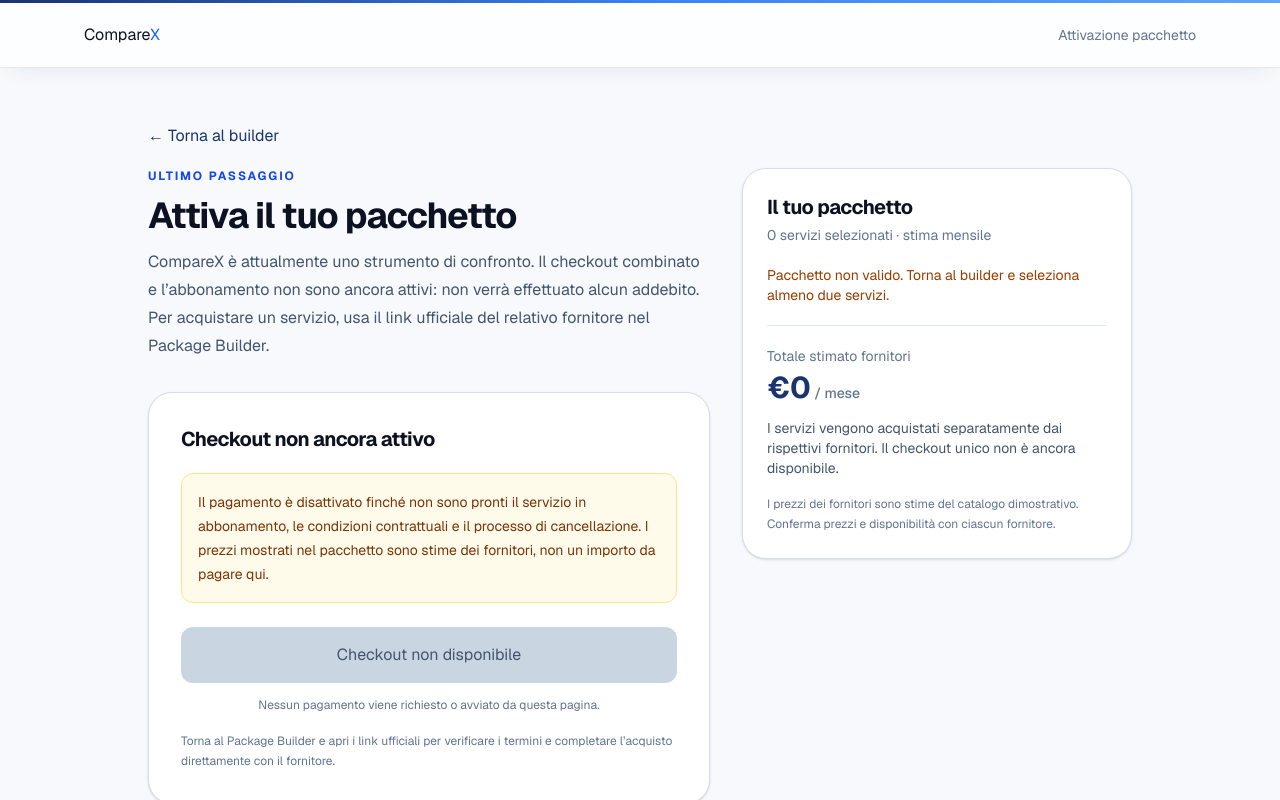
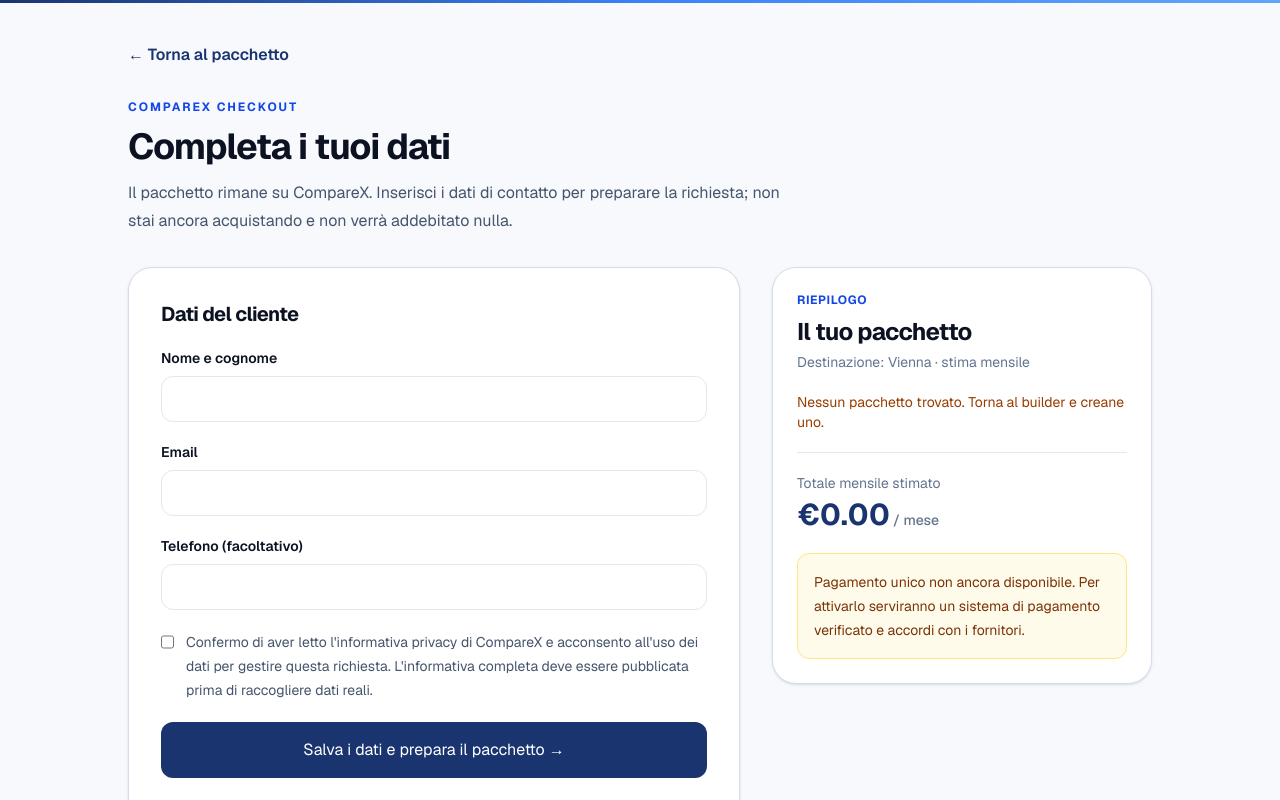
Before and after one commit to pietroconforti-blip/compareX, a Next.js app: page /checkout in a window 1280 px wide. Shown: the top 800 px of the page. Built offline with nearby package versions, Linux system fonts and the light colour scheme.

Commit message:
Add CompareX package review and customer details step

```diff
--- a/app/checkout/page.tsx
+++ b/app/checkout/page.tsx
@@ -1,43 +1,67 @@
 "use client";
 
-import { Suspense, useMemo } from "react";
-import { useSearchParams, useRouter } from "next/navigation";
-import { offers, categoryLabels, categoryIcons, formatPrice } from "@/lib/home-data";
+import { Suspense, useMemo, useState } from "react";
+import { useSearchParams } from "next/navigation";
 
+type PackageItem = { category: string; name: string; price: number; priceLabel?: string; location?: string; sourceUrl?: string };
 function CheckoutContent() {
   const params = useSearchParams();
-  const router = useRouter();
-  const idsParam = params.get("ids");
-  const ids = idsParam ? idsParam.split(",").map(Number).filter(Number.isFinite) : [];
-  const selected = useMemo(() => offers.filter((o) => ids.includes(o.id)), [idsParam]);
-  const total = selected.reduce((sum, offer) => sum + offer.price, 0);
-  const cancelled = params.get("cancelled") === "1";
+  const items = useMemo<PackageItem[]>(() => {
+    try {
+      const parsed = JSON.parse(params.get("items") || "[]");
+      if (!Array.isArray(parsed)) return [];
+      return parsed.filter((item) => item && typeof item.name === "string" && typeof item.category === "string" && Number.isFinite(Number(item.price)) && Number(item.price) >= 0).map((item) => ({ category: String(item.category), name: String(item.name), price: Number(item.price), priceLabel: typeof item.priceLabel === "string" ? item.priceLabel : undefined, location: typeof item.location === "string" ? item.location : "", sourceUrl: typeof item.sourceUrl === "string" ? item.sourceUrl : undefined }));
+    } catch { return []; }
+  }, [params]);
+  const total = items.reduce((sum, item) => sum + item.price, 0);
+  const destination = params.get("destination") || "Vienna";
+  const [name, setName] = useState("");
+  const [email, setEmail] = useState("");
+  const [phone, setPhone] = useState("");
+  const [consent, setConsent] = useState(false);
+  const [busy, setBusy] = useState(false);
+  const [message, setMessage] = useState("");
+  const [success, setSuccess] = useState(false);
 
-  return <main className="min-h-screen bg-[#f7f9fd] text-[#0c1222]">
-    <header className="border-b border-[#d5dceb] bg-white"><div className="mx-auto flex max-w-6xl items-center justify-between px-5 py-5"><button onClick={() => router.push("/")} className="text-xl font-bold">Compare<span className="text-blue-600">X</span></button><span className="text-sm text-slate-500">Attivazione pacchetto</span></div></header>
-    <div className="mx-auto max-w-5xl px-5 py-10 md:py-14">
-      <button onClick={() => router.push("/package-builder")} className="text-sm font-semibold text-[#1a3470] hover:underline">← Torna al builder</button>
-      <div className="mt-5 grid gap-8 lg:grid-cols-[1fr_390px]"><section>
-        <p className="text-xs font-bold uppercase tracking-[0.16em] text-blue-700">Ultimo passaggio</p><h1 className="mt-3 text-4xl font-bold tracking-tight">Attiva il tuo pacchetto</h1>
-        <p className="mt-3 max-w-2xl leading-7 text-slate-600">CompareX è attualmente uno strumento di confronto. Il checkout combinato e l’abbonamento non sono ancora attivi: non verrà effettuato alcun addebito. Per acquistare un servizio, usa il link ufficiale del relativo fornitore nel Package Builder.</p>
-        {cancelled && <p className="mt-5 rounded-xl border border-amber-200 bg-amber-50 p-4 text-sm text-amber-900">Pagamento annullato: non hai completato l'acquisto.</p>}
-        <div className="mt-8 rounded-3xl border border-[#d5dceb] bg-white p-6 shadow-sm md:p-8">
-          <h2 className="text-xl font-bold">Checkout non ancora attivo</h2>
-          <div className="mt-5 rounded-xl border border-amber-200 bg-amber-50 p-4 text-sm leading-6 text-amber-900">Il pagamento è disattivato finché non sono pronti il servizio in abbonamento, le condizioni contrattuali e il processo di cancellazione. I prezzi mostrati nel pacchetto sono stime dei fornitori, non un importo da pagare qui.</div>
-          <button type="button" disabled className="mt-6 w-full cursor-not-allowed rounded-xl bg-slate-300 px-6 py-4 font-bold text-slate-600">Checkout non disponibile</button>
-          <p className="mt-3 text-center text-xs leading-5 text-slate-500">Nessun pagamento viene richiesto o avviato da questa pagina.</p>
-          <p className="mt-4 text-xs leading-5 text-slate-500">Torna al Package Builder e apri i link ufficiali per verificare i termini e completare l’acquisto direttamente con il fornitore.</p>
-        </div>
-        </section>
-        <aside className="h-fit rounded-3xl border border-[#d5dceb] bg-white p-6 shadow-sm lg:sticky lg:top-6"><h2 className="text-xl font-bold">Il tuo pacchetto</h2><p className="mt-1 text-sm text-slate-500">{selected.length} servizi selezionati · stima mensile</p>
-          <div className="mt-5 space-y-4">{selected.map((o) => <div key={o.id} className="flex items-start justify-between gap-3 border-b border-slate-100 pb-4"><div className="flex gap-3"><span className="flex h-10 w-10 items-center justify-center rounded-xl bg-[#f0f5ff] text-xl">{categoryIcons[o.category]}</span><div><p className="text-xs font-semibold uppercase tracking-wide text-slate-500">{categoryLabels[o.category]}</p><p className="mt-1 font-semibold">{o.name}</p><p className="mt-1 text-sm text-slate-500">{o.location}</p></div></div><span className="shrink-0 text-sm font-bold">{formatPrice(o.price)}</span></div>)}
-          {selected.length === 0 && <p className="text-sm text-amber-800">Pacchetto non valido. Torna al builder e seleziona almeno due servizi.</p>}</div>
-          <div className="mt-5 border-t border-slate-200 pt-5"><p className="text-sm text-slate-500">Totale stimato fornitori</p><p className="mt-1 text-3xl font-bold text-[#1a3470]">{formatPrice(total)}<span className="text-sm font-medium text-slate-500"> / mese</span></p><p className="mt-3 text-sm text-slate-600">I servizi vengono acquistati separatamente dai rispettivi fornitori. Il checkout unico non è ancora disponibile.</p></div>
-          <p className="mt-4 text-xs leading-5 text-slate-500">I prezzi dei fornitori sono stime del catalogo dimostrativo. Conferma prezzi e disponibilità con ciascun fornitore.</p>
-        </aside>
-      </div>
-      <div className="mt-8 rounded-2xl border border-slate-200 bg-white p-5"><h2 className="font-bold">Hai una domanda?</h2><p className="mt-1 text-sm text-slate-600">Scrivi al venditore o all'assistenza CompareX senza uscire dalla piattaforma.</p><a href="/contact" className="mt-3 inline-flex rounded-xl border border-[#1a3470] px-4 py-2 text-sm font-semibold text-[#1a3470]">Apri il centro assistenza →</a></div>
+  async function submit(event: React.FormEvent<HTMLFormElement>) {
+    event.preventDefault();
+    setMessage("");
+    if (items.length < 2) { setMessage("Torna al Package Builder e seleziona almeno due servizi."); return; }
+    if (!consent) { setMessage("Devi confermare l'informativa sulla privacy per inviare la richiesta."); return; }
+    setBusy(true);
+    try {
+      const response = await fetch("/api/orders", { method: "POST", headers: { "Content-Type": "application/json" }, body: JSON.stringify({ customer: { name, email, phone }, items, destination, privacyConsent: consent }) });
+      const data = await response.json();
+      if (!response.ok) throw new Error(data.error || "Non è stato possibile salvare la richiesta.");
+      setSuccess(true);
+      setMessage("Richiesta salvata. Il pagamento non è ancora attivo: non è stato effettuato alcun addebito.");
+    } catch (error) {
+      setMessage(error instanceof Error ? error.message : "Errore durante l'invio.");
+    } finally { setBusy(false); }
+  }
+
+  return <main className="min-h-screen bg-[#f7f9fd] px-5 py-10 text-[#0c1222]"><div className="mx-auto max-w-5xl">
+    <a href="/package-builder" className="font-semibold text-[#1a3470]">← Torna al pacchetto</a>
+    <p className="mt-8 text-xs font-bold uppercase tracking-[0.16em] text-blue-700">CompareX checkout</p>
+    <h1 className="mt-3 text-4xl font-bold tracking-tight">Completa i tuoi dati</h1>
+    <p className="mt-3 max-w-2xl leading-7 text-slate-600">Il pacchetto rimane su CompareX. Inserisci i dati di contatto per preparare la richiesta; non stai ancora acquistando e non verrà addebitato nulla.</p>
+    <div className="mt-8 grid gap-8 lg:grid-cols-[1fr_380px]">
+      <form onSubmit={submit} className="space-y-5 rounded-3xl border border-[#d5dceb] bg-white p-6 shadow-sm md:p-8">
+        <h2 className="text-xl font-bold">Dati del cliente</h2>
+        <label className="block text-sm font-semibold">Nome e cognome<input required minLength={2} maxLength={120} autoComplete="name" value={name} onChange={(e) => setName(e.target.value)} className="mt-2 w-full rounded-xl border border-slate-200 px-4 py-3 font-normal" /></label>
+        <label className="block text-sm font-semibold">Email<input required type="email" maxLength={254} autoComplete="email" value={email} onChange={(e) => setEmail(e.target.value)} className="mt-2 w-full rounded-xl border border-slate-200 px-4 py-3 font-normal" /></label>
+        <label className="block text-sm font-semibold">Telefono (facoltativo)<input type="tel" maxLength={40} autoComplete="tel" value={phone} onChange={(e) => setPhone(e.target.value)} className="mt-2 w-full rounded-xl border border-slate-200 px-4 py-3 font-normal" /></label>
+        <label className="flex items-start gap-3 text-sm leading-6 text-slate-600"><input required type="checkbox" checked={consent} onChange={(e) => setConsent(e.target.checked)} className="mt-1 h-4 w-4" /><span>Confermo di aver letto l'informativa privacy di CompareX e acconsento all'uso dei dati per gestire questa richiesta. L'informativa completa deve essere pubblicata prima di raccogliere dati reali.</span></label>
+        {message && <p role="status" className={"rounded-xl p-4 text-sm " + (success ? "bg-emerald-50 text-emerald-900" : "bg-amber-50 text-amber-900")}>{message}</p>}
+        <button type="submit" disabled={busy || success} className="w-full rounded-xl bg-[#1a3470] px-5 py-4 font-bold text-white disabled:opacity-60">{busy ? "Salvataggio…" : success ? "Richiesta salvata" : "Salva i dati e prepara il pacchetto →"}</button>
+        <p className="text-xs leading-5 text-slate-500">Questa fase non è un pagamento né una prenotazione confermata. Non inserire documenti d'identità o dati bancari in questo modulo.</p>
+      </form>
+      <aside className="h-fit rounded-3xl border border-[#d5dceb] bg-white p-6 shadow-sm lg:sticky lg:top-6"><p className="text-xs font-bold uppercase tracking-wider text-blue-700">Riepilogo</p><h2 className="mt-2 text-2xl font-bold">Il tuo pacchetto</h2><p className="mt-1 text-sm text-slate-500">Destinazione: {destination} · stima mensile</p>
+        <div className="mt-5 space-y-4">{items.map((item, index) => <div key={item.category + "-" + item.name + "-" + index} className="border-b border-slate-100 pb-4"><p className="text-xs font-semibold uppercase text-slate-500">{item.category}</p><p className="mt-1 font-semibold">{item.name}</p><p className="mt-1 text-sm text-slate-600">€{item.price.toFixed(2)} / mese (stima)</p></div>)}{items.length === 0 && <p className="text-sm text-amber-800">Nessun pacchetto trovato. Torna al builder e creane uno.</p>}</div>
+        <div className="mt-5 border-t border-slate-200 pt-5"><p className="text-sm text-slate-500">Totale mensile stimato</p><p className="mt-1 text-3xl font-bold text-[#1a3470]">€{total.toFixed(2)}<span className="text-sm font-medium text-slate-500"> / mese</span></p></div>
+        <div className="mt-5 rounded-xl border border-amber-200 bg-amber-50 p-4 text-sm leading-6 text-amber-900">Pagamento unico non ancora disponibile. Per attivarlo serviranno un sistema di pagamento verificato e accordi con i fornitori.</div>
+      </aside>
     </div>
-  </main>;
+  </div></main>;
 }
-export default function CheckoutPage() { return <Suspense fallback={<main className="min-h-screen p-10">Caricamento checkout…</main>}><CheckoutContent /></Suspense>; }
+export default function CheckoutPage() { return <Suspense fallback={<main className="p-10">Caricamento checkout…</main>}><CheckoutContent /></Suspense>; }
```
